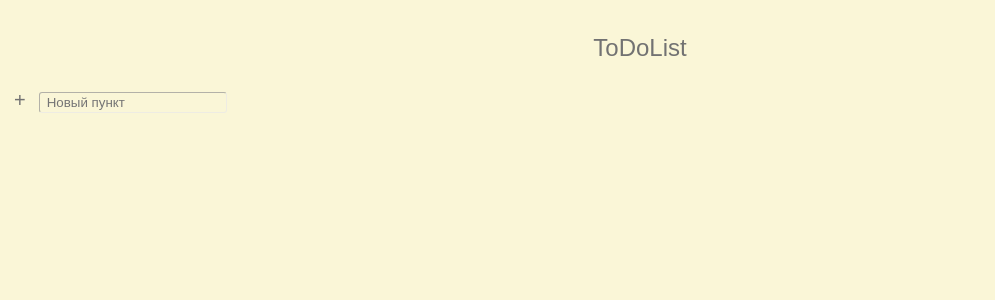
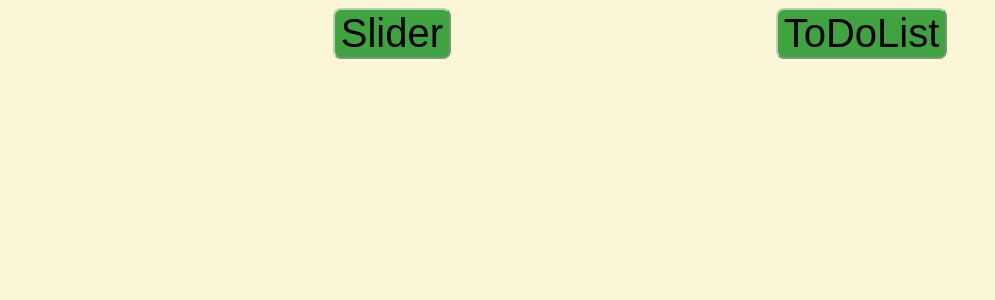
Before and after one commit to IliaGubkin/ToDoList, a React (Create React App) app: page / in a window 1280 px wide. Shown: the top 300 px of the page, without its empty margins (0-995 px from the left). Built offline with nearby package versions, Linux system fonts and the light colour scheme; the HTML template or start-up script is replaced by a standard one.

Commit message:
Добавил слайдер(переключение по стрелкам, превью)

```diff
--- a/src/App.tsx
+++ b/src/App.tsx
@@ -1,16 +1,24 @@
 import { useState } from "react";
-import { Header } from "./components/Header/Header";
-import { AddToDo } from "./components/AddToDo/AddToDo";
-import { ToDoList } from "./components/ToDoList/ToDoList";
+import { ToDo } from "./components/ToDo/ToDo";
+import { SelectScreen } from "./components/SelectScreen/SelectScreen";
+import { Slider } from "./components/Slider/Slider";
 
 function App() {
-  const [toDoList, setToDoList] = useState([]);
+  const [screen, setScreen] = useState("");
+
+ console.log(screen)
 
   return (
     <div className="App">
-      <Header />
-      <ToDoList toDolist={toDoList} setToDoList={setToDoList} />
-      <AddToDo toDoList={toDoList} setToDoList={setToDoList} />
+      {screen == "" ?
+        <div>
+          <SelectScreen setScreen={setScreen}/>
+        </div>
+        : (screen == "slider" ?
+          <Slider />
+          : <ToDo />
+        )
+      }
     </div>
   )
 }
--- /dev/null
+++ b/src/components/SelectScreen/SelectScreen.tsx
@@ -0,0 +1,8 @@
+export function SelectScreen({setScreen}: any) { // аргументы и пропсы
+    return (
+        <div className="choose-form">
+            <button className="choose-form__button" onClick={() => setScreen("slider")}>Slider</button>
+            <button className="choose-form__button" onClick={() => setScreen("toDoList")}>ToDoList</button>
+        </div>
+    )
+}
--- /dev/null
+++ b/src/components/Slider/Slider.tsx
@@ -0,0 +1,42 @@
+import { useState } from "react"
+import dogs from "./dogs.json"
+
+export function Slider() {
+    let [dogImg, setDogImg] = useState(0);
+
+    function DogImg(props: any) {
+        return (
+            <>
+                <img className={props.className} src={dogs[props.index]} />
+            </>
+        )
+    }
+
+    function previousDogImg() {
+        dogImg--
+        setDogImg(dogImg);
+    }
+
+    function nextDogImg() {
+        dogImg++
+        setDogImg(dogImg);
+    }
+
+    return (
+        <div className="slider" >
+            {dogImg > 0 &&
+                <>
+                    <DogImg className="slider__preview-img" index={dogImg - 1} />
+                    <button className="slider__next-button" onClick={previousDogImg}>{"<"}</button>
+                </>
+            }
+            <DogImg className="slider__main-img" index={dogImg} />
+            {dogImg < dogs.length - 1 &&
+                <>
+                    <button className="slider__next-button" onClick={nextDogImg}>{">"}</button>
+                    <DogImg className="slider__preview-img" index={dogImg + 1} />
+                </>
+            }
+        </div>
+    )
+}
--- /dev/null
+++ b/src/components/Slider/dogs.json
@@ -0,0 +1,6 @@
+[
+    "https://adamant-corgi.ru/wp-content/uploads/2022/10/image-17-09-22-03-27-3.jpeg",
+    "https://lapkins.ru/upload/uf/284/284c5f429482dfd931a90c9c7de3e601.jpg",
+    "https://dogjoy.ru/image/catalog/karusel/pudel.jpg",
+    "https://blog.ferplast.com/wp-content/uploads/2021/02/cane-piu%CC%80-intelligente-razza.jpg"
+]
--- /dev/null
+++ b/src/components/ToDo/ToDo.tsx
@@ -0,0 +1,16 @@
+import { useState } from "react";
+import { Header } from "../Header/Header";
+import { AddToDo } from "../AddToDo/AddToDo";
+import { ToDoList } from "../ToDoList/ToDoList";
+
+export function ToDo() {
+    const [toDoList, setToDoList] = useState([]);
+
+    return (
+        <>
+          <Header />
+          <ToDoList toDolist={toDoList} setToDoList={setToDoList} />
+          <AddToDo toDoList={toDoList} setToDoList={setToDoList} />
+        </>
+      )
+}
--- a/src/components/ToDoList/ToDoList.tsx
+++ b/src/components/ToDoList/ToDoList.tsx
@@ -7,6 +7,13 @@ export function ToDoList({ toDolist, setToDoList }: any) {
   function editToDo(id: any, title: any) {
     setEdit(id);
     setTitleValue(title);
+  }
+
+  function CloseButton({ id, deleteToDo }: any) {
+    return (
+      <span>
+        <button className="delete-button" onClick={() => deleteToDo(id)}>x</button>
+      </span>)
   }
 
   function deleteToDo(id: any) {
@@ -31,21 +38,17 @@ export function ToDoList({ toDolist, setToDoList }: any) {
         <div key={item.id}>
           {edit == item.id ? (
             <span>
-                <span>
-                    <button className="delete-button" onClick={() => deleteToDo(item.id)}>x</button> {/*Возможно вынести в отдельную компоненту, чтобы не дублировать?*/}
-                </span>
-                <span>
-                    <input className="input" onChange={(e: any) => setTitleValue(e.target.value)} value={value}/>
-                </span>
+              <CloseButton id={item.id} deleteToDo={deleteToDo} />
+              <span>
+                <input className="input" onChange={(e: any) => setTitleValue(e.target.value)} value={value} />
+              </span>
             </span>
           ) : (
-            <span>
-              <button className="delete-button" onClick={() => deleteToDo(item.id)}>x</button> {/*Возможно вынести в отдельную компоненту, чтобы не дублировать?*/}
-            </span>
+            <CloseButton id={item.id} deleteToDo={deleteToDo} />
           )}
           {edit == item.id ? (
-             <span>
-             <button className="save-button" onClick={() => saveToDo(item.id)}>save</button>
+            <span>
+              <button className="save-button" onClick={() => saveToDo(item.id)}>save</button>
             </span>
           ) : (
             <span>
--- a/src/index.css
+++ b/src/index.css
@@ -46,3 +46,42 @@ html {
   background-color: transparent;
   color: rgb(114, 114, 114);
 }
+
+.choose-form {
+  display: flex;
+  justify-content: space-evenly;
+  align-items: flex-end;
+  border-color: rgba(233, 233, 233, 0.7);
+  background-color: transparent;
+  font-size: 40px;
+}
+
+.choose-form__button {
+  border-color: rgba(233, 233, 233, 0.7);
+  background-color: rgb(63, 163, 63);
+  font-size: 40px;
+  border-radius:8px;
+}
+
+.slider {
+  display: flex;
+  justify-content: center;
+  align-items: center;
+}
+
+.slider__preview-img {
+  width: 75px;
+  opacity: 0.5;
+}
+
+.slider__main-img {
+  width: 300px;
+}
+
+.slider__next-button {
+  color: initial;
+  background-color: transparent;
+  border: none;
+  color: rgb(114, 114, 114);
+  font-size: 100px;
+}
```
